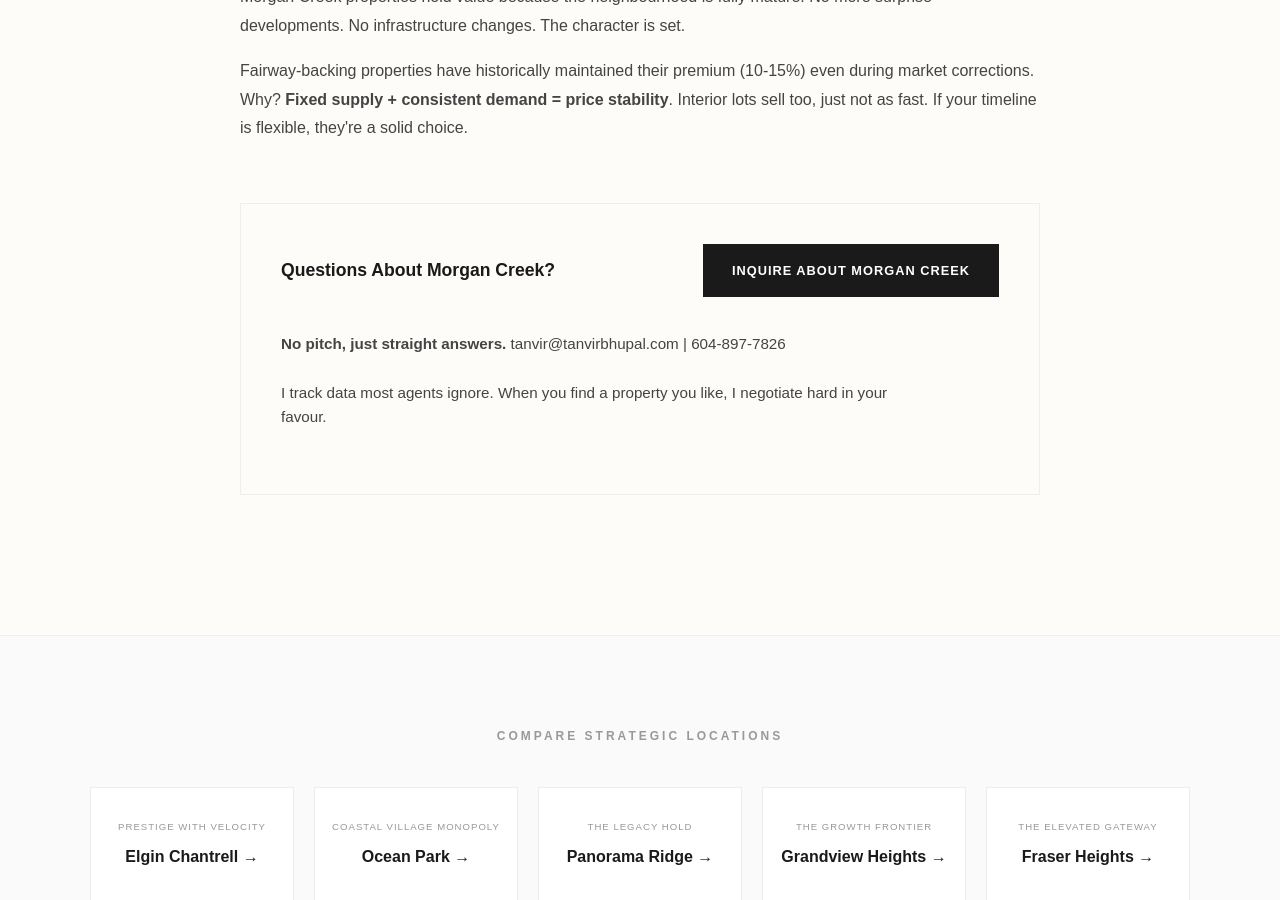
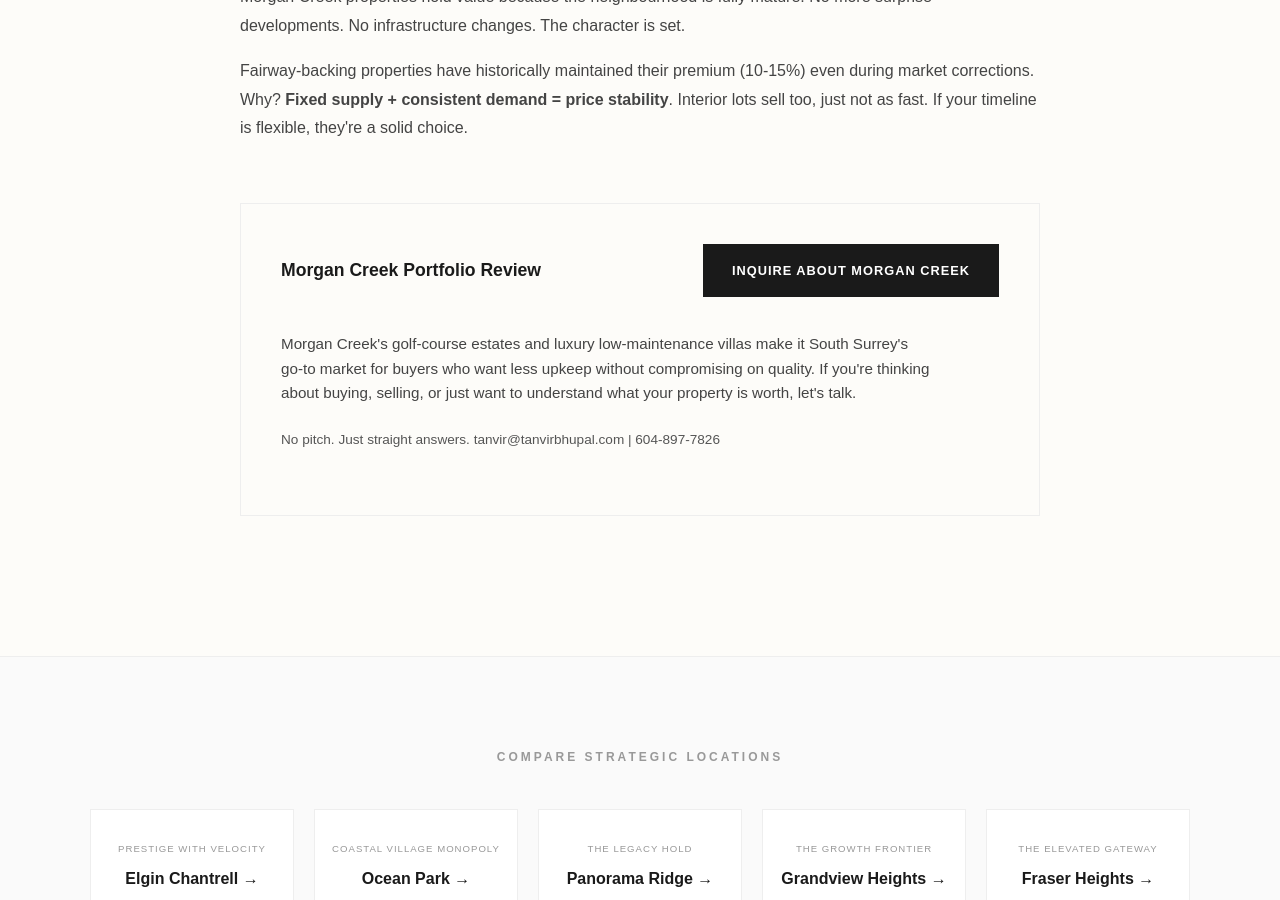
Before and after one commit to gvancouverhomes/tanvirbhupal-site, a Jekyll site: the page built from neighbourhoods/morgan-creek.md, in a window 1280 px wide and 900 px high, scrolled down 2354 px. Built offline with Jekyll 4.4.1, drawn with Linux system fonts in a browser that asks for light colours.

Commit message:
Update Morgan Creek CTA to focus on low-maintenance quality

```diff
--- a/neighbourhoods/morgan-creek.md
+++ b/neighbourhoods/morgan-creek.md
@@ -106,12 +106,17 @@ permalink: /neighbourhoods/morgan-creek/
   </section>
 
   <section class="audit-card" aria-labelledby="audit-heading">
-    <h2 id="audit-heading" class="audit-title">Questions About Morgan Creek?</h2>
+    <h2 id="audit-heading" class="audit-title">Morgan Creek Portfolio Review</h2>
     <div class="audit-action">
-      <a href="/contact/" class="audit-btn">INQUIRE ABOUT MORGAN CREEK</a>
+      <a href="/contact" class="audit-btn">INQUIRE ABOUT MORGAN CREEK</a>
     </div>
     <div class="audit-body">
-      <p class="audit-text"><strong>No pitch, just straight answers.</strong> tanvir@tanvirbhupal.com | 604-897-7826<br><br>I track data most agents ignore. When you find a property you like, I negotiate hard in your favour.</p>
+      <p class="audit-text">
+        Morgan Creek's golf-course estates and luxury low-maintenance villas make it South Surrey's go-to market for buyers who want less upkeep without compromising on quality. If you're thinking about buying, selling, or just want to understand what your property is worth, let's talk.
+      </p>
+      <p class="audit-text" style="font-size: 0.85rem; color: var(--mid);">
+        No pitch. Just straight answers. tanvir@tanvirbhupal.com | 604-897-7826
+      </p>
     </div>
   </section>
 </article>
```
